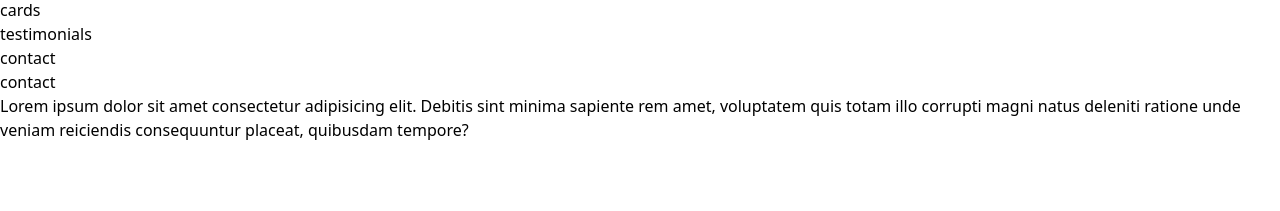
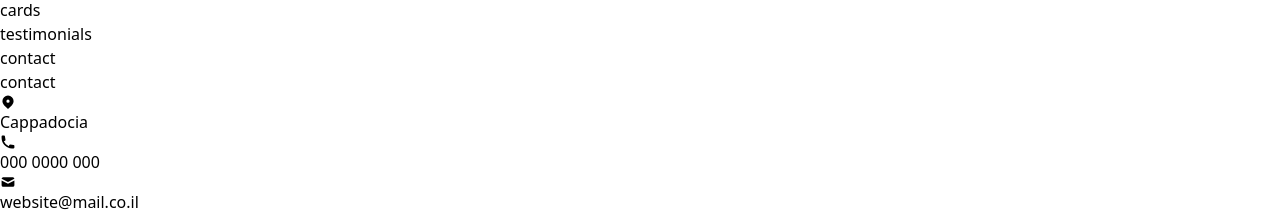
Before and after one commit to yosefmare/react-taillwind, a React (Vite) app: page / in a window 1280 px wide. Shown: the part 5354-5565 px from the top of the page. Before the commit the page ends 5496 px from the top, so only its background shows below. Built offline with nearby package versions, Linux system fonts and the light colour scheme.

Commit message:
finish the footer component

```diff
--- a/src/components/footer/Contact.tsx
+++ b/src/components/footer/Contact.tsx
@@ -1,11 +1,47 @@
+import { HiMail, HiPhone, HiLocationMarker } from 'react-icons/hi';
+
+type objPropsTypes = {
+  icon: JSX.Element;
+  info: string;
+};
+
+const contactsOptions: objPropsTypes[] = [
+  {
+    icon: <HiLocationMarker />,
+    info: 'Cappadocia'
+  },
+  {
+    icon: <HiPhone />,
+    info: '000 0000 000'
+  },
+  {
+    icon: <HiMail />,
+    info: 'website@mail.co.il'
+  },
+];
+
+const elements: JSX.Element[] = contactsOptions.map((item, index) => {
+  return (
+    <div key={index} className='flex gap-2 items-center justify-center'>
+    <div>
+      {item.icon}
+    </div>
+    <div>
+      <span>{item.info}</span>
+    </div>
+  </div>
+  )
+})
 
 const Contact = () => {
   return (
-    <div>
+    <div className='text-center'>
       <h3 className="text-2xl">contact</h3>
-      <p>Lorem ipsum dolor sit amet consectetur adipisicing elit. Debitis sint minima sapiente rem amet, voluptatem quis totam illo corrupti magni natus deleniti ratione unde veniam reiciendis consequuntur placeat, quibusdam tempore?</p>
+      {
+        elements
+      }
     </div>
-  )
-}
+  );
+};
 
-export default Contact
+export default Contact;
--- a/src/components/footer/Footer.tsx
+++ b/src/components/footer/Footer.tsx
@@ -4,7 +4,7 @@ import QuickLinks from "./QuickLinks"
 
 const Footer = (): JSX.Element => {
     return (
-        <div className="w-full bg-indigo-600 text-white grid lg:grid-cols-3">
+        <div className="w-full bg-indigo-600 text-white grid lg:grid-cols-3 sm: grid-cols-1 gap-6">
             <MiniExplanation/>
             <QuickLinks/>
             <Contact/>
--- a/src/components/footer/MiniExplanation.tsx
+++ b/src/components/footer/MiniExplanation.tsx
@@ -1,8 +1,10 @@
 const MiniExplanation = (): JSX.Element => {
   return (
-    <div>
+    <div className="text-center sm:flex flex-col justify-center items-center mt-3">
       <h3 className='text-2xl'>about</h3>
-      <p>Lorem ipsum dolor sit amet consectetur, adipisicing elit. Rerum, doloremque quas. Dicta, molestiae. Voluptatem facilis vitae quo eaque nesciunt. Officiis libero vitae temporibus commodi? Animi perspiciatis aperiam quaerat placeat deserunt.</p>
+      <div className="sm: max-w-md">
+        <p>Lorem ipsum dolor sit amet consectetur, adipisicing elit. Rerum, doloremque quas. Dicta, molestiae. Voluptatem facilis vitae quo eaque nesciunt. Officiis libero vitae temporibus commodi? Animi perspiciatis aperiam quaerat placeat deserunt.</p>
+      </div>
     </div>
   )
 }
--- a/src/components/footer/QuickLinks.tsx
+++ b/src/components/footer/QuickLinks.tsx
@@ -2,7 +2,7 @@ import Buttons from "../navbar/Buttons"
 
 const QuickLinks = () => {
   return (
-    <div>
+    <div className="text-center">
       <h3 className="text-2xl">quick links</h3>
       <Buttons/>
     </div>
```
